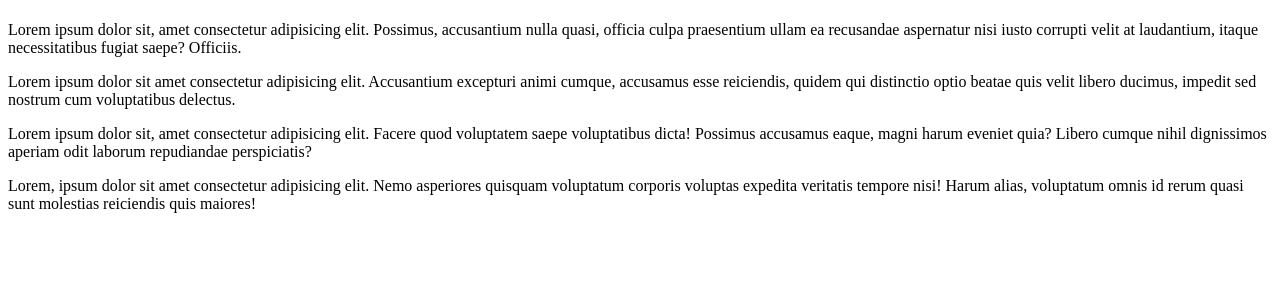
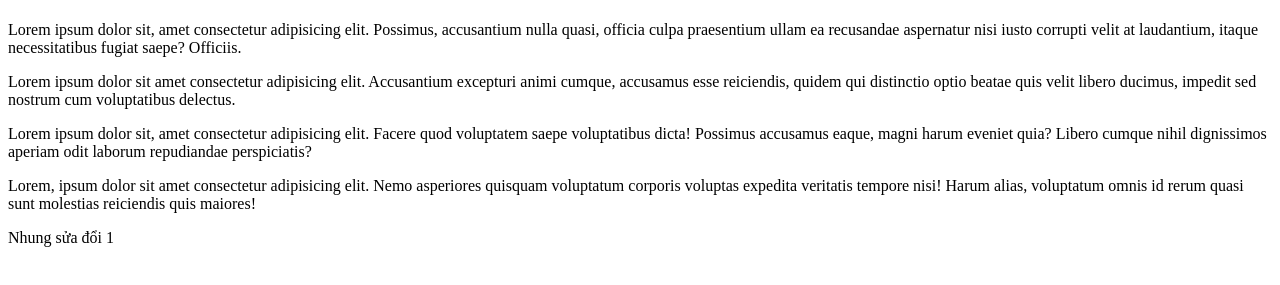
Before and after one commit to PhuongNhung2235/HTML_CSS-Project1, a plain HTML site: page index.html in a window 1280 px wide. Shown: the part 59-344 px from the top of the page. Drawn offline with Linux system fonts and the light colour scheme.

Commit message:
2.commit

```diff
--- a/index.html
+++ b/index.html
@@ -10,6 +10,6 @@
     <p>Lorem ipsum dolor sit amet consectetur adipisicing elit. Accusantium excepturi animi cumque, accusamus esse reiciendis, quidem qui distinctio optio beatae quis velit libero ducimus, impedit sed nostrum cum voluptatibus delectus.</p>
     <p>Lorem ipsum dolor sit, amet consectetur adipisicing elit. Facere quod voluptatem saepe voluptatibus dicta! Possimus accusamus eaque, magni harum eveniet quia? Libero cumque nihil dignissimos aperiam odit laborum repudiandae perspiciatis?</p>
     <p>Lorem, ipsum dolor sit amet consectetur adipisicing elit. Nemo asperiores quisquam voluptatum corporis voluptas expedita veritatis tempore nisi! Harum alias, voluptatum omnis id rerum quasi sunt molestias reiciendis quis maiores!</p>
-
+    <p>Nhung sửa đổi 1</p>
 </body>
 </html>
```
